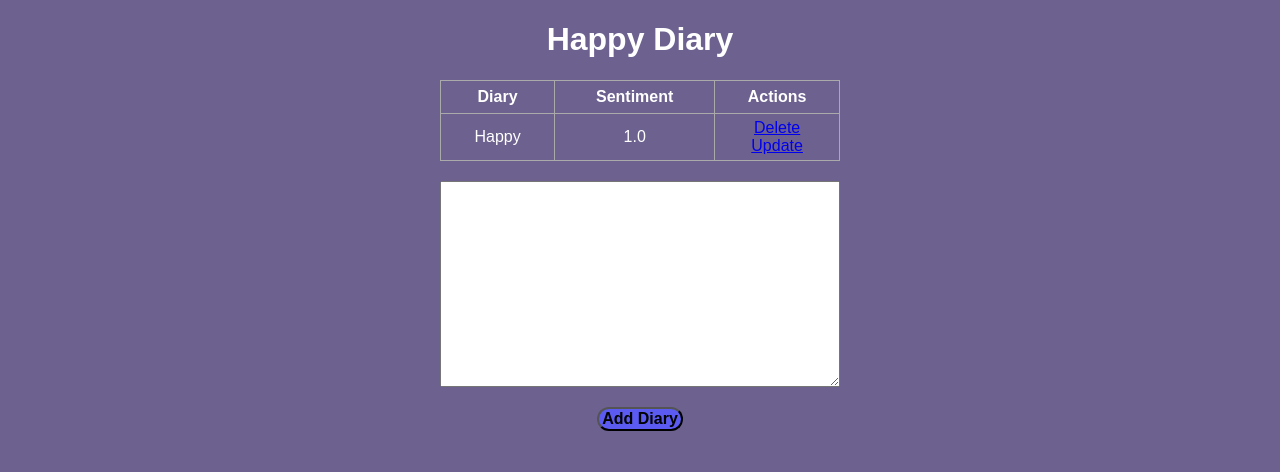
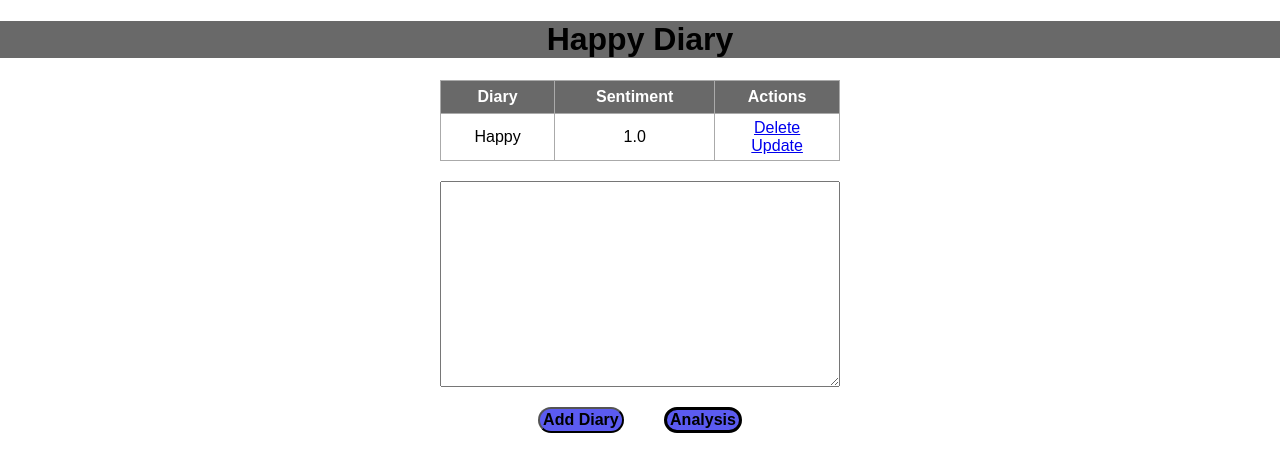
Before and after one commit to KinsonLai/sspc_sentiment_analysis, a Flask app: page / in a window 1280 px wide. Shown: the top 472 px of the page. Run offline with Flask 2, Linux system fonts and the light colour scheme; data comes from the database, SQL or seed files in the repository; both versions use the stored data as it was after the commit.

Commit message:
Subscribe Tingmanlik Prime

```diff
--- a/app.py
+++ b/app.py
@@ -25,12 +25,12 @@ def index():
         task_content = request.form['content']
         new_task = Todo(content=task_content, sentiment=sa(task_content))
 
-        try:
+        if True:
             db.session.add(new_task)
             db.session.commit()
             return redirect('/')
-        except:
-            return 'There was an issue adding your task'
+        #except:
+            #return 'There was an issue adding your task'
 
     else:
         tasks = Todo.query.order_by(Todo.date_created).all()
@@ -74,7 +74,10 @@ def analysis():
         t += 1
         average_score = total_score/t
         print(average_score)
-    return render_template('analysis.html', average_score=average_score, max_score=tasks[0].sentiment, min_score=tasks[-1].sentiment,max_date=tasks[0].date_created, min_date=tasks[-1].date_created)
+    if tasks:
+        return render_template('analysis.html', average_score=average_score, max_score=tasks[0].sentiment, min_score=tasks[-1].sentiment,max_date=tasks[0].date_created, min_date=tasks[-1].date_created)
+    else:
+        return "There are no data to analyse"
 
 if __name__ == "__main__":
     app.run(debug=True)
--- a/static/css/main.css
+++ b/static/css/main.css
@@ -1,8 +1,7 @@
 body, html {
     margin: 0;
     font-family: sans-serif;
-    background-color: #6d618f;
-    color:white;
+    color: black;
 }
 
 .content {
--- a/templates/analysis.html
+++ b/templates/analysis.html
@@ -9,7 +9,7 @@
 <body>
     <h1 style="text-align:center;">Analysis</h1>
     <h3 style="text-align:center;">Average Sentiment Score: {{average_score}}</h3>
-    <h3 style="text-align:center;">Largest Sentiment Score: {{max_score}} ({{max_date}})</h3>
-    <h3 style="text-align:center;">Smallest Sentiment Score: {{min_score}} ({{min_date}})</h3>
+    <h3 style="text-align:center;">Largest Sentiment Score: {{max_score}} ({{max_date.date()}})</h3>
+    <h3 style="text-align:center;">Smallest Sentiment Score: {{min_score}} ({{min_date.date()}})</h3>
 </body>
 </html>
--- a/templates/index.html
+++ b/templates/index.html
@@ -5,13 +5,15 @@
 {% endblock %}
 
 {% block body %}
-<div class="content">
+<div class="header" style="background-color: dimgray; width: 100%; padding: auto;">
     <h1 style="text-align: center;">Happy Diary</h1>
+</div>
+<div class="content" style="background-color: white;">
     {% if tasks|length < 1 %}
     <h4 style="text-align: center">There are no diary. Write one below!</h4>
     {% else %}
     <table>
-        <tr>
+        <tr style="background-color: dimgray; color: white; font-weight: bold;">
             <th>Diary</th>
             <th>Sentiment</th>
             <th>Actions</th>
@@ -37,6 +39,7 @@
             </div>
             <div style="display:flex; justify-content:center;">
                 <input type="submit" value="Add Diary" style="background-color:rgb(91, 91, 241); color:black; padding:.125vh .25vw; font-size:medium; font-weight:bold; font-size:1em; margin:5%; border-radius: 25px;">
+                <a href="/analysis" style="background-color:rgb(91, 91, 241); color:black; padding:.125vh .25vw; font-size:medium; font-weight:bold; font-size:1em; margin:5%; border-radius: 25px; text-decoration:none; border: solid black;">Analysis</a>
             </div>
         </form>
     </div>
```
Also changed, not shown: test.db.
